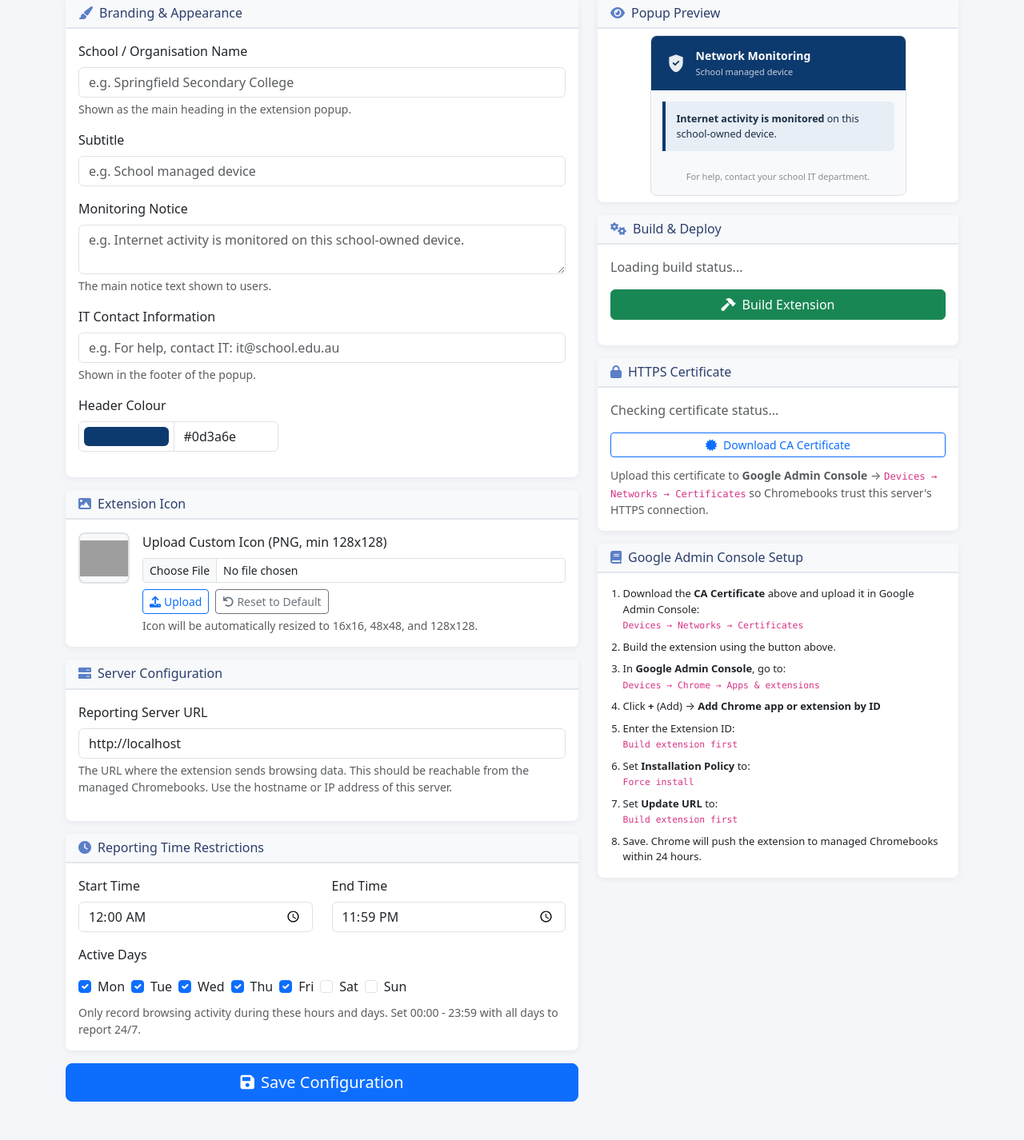
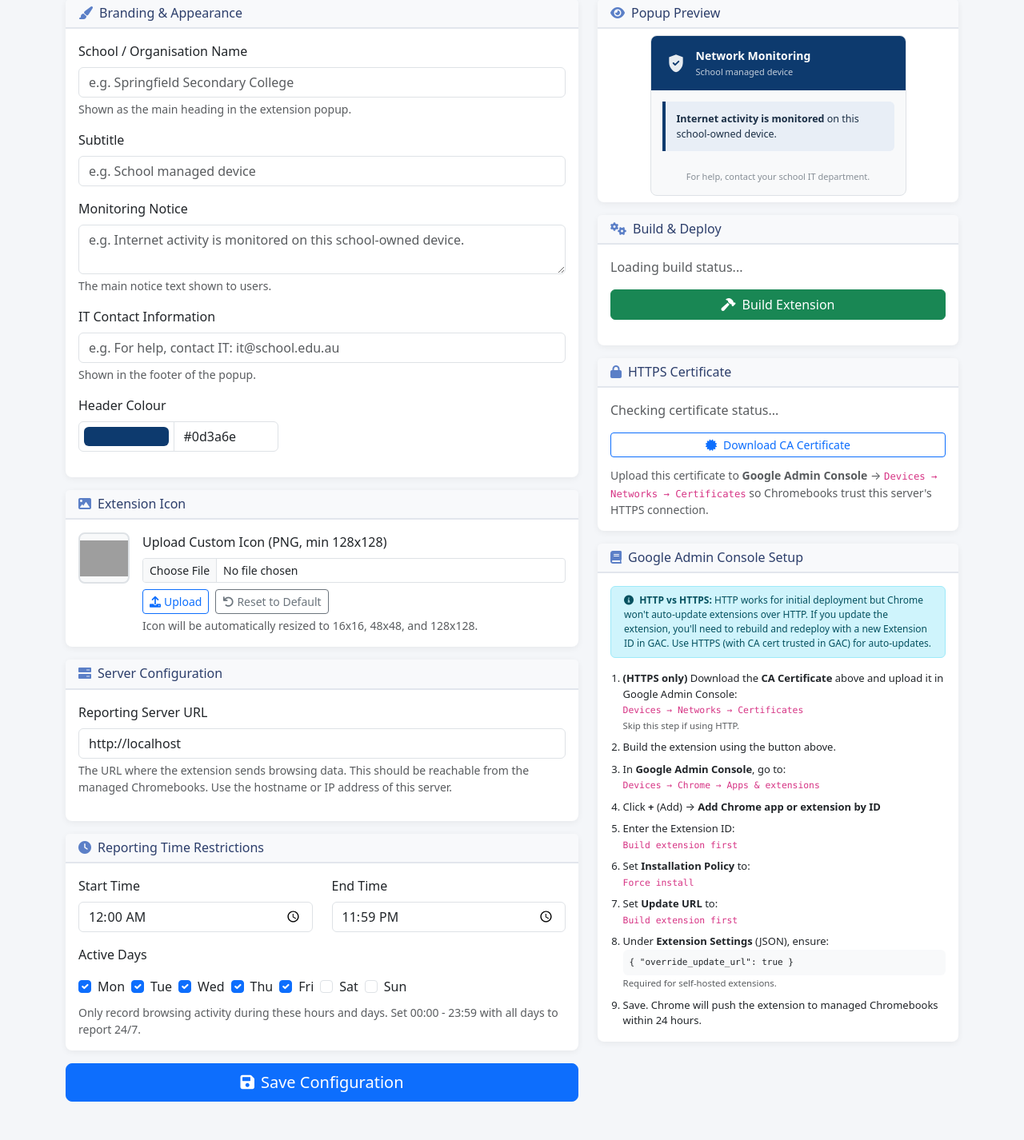
Before and after one commit to hefi46/BrowserReporterConsole, a FastAPI app: template backend/templates/extension.html in a window 1280 px wide. Shown: the part 226-1652 px from the top of the page at 80% size. Run offline with FastAPI, Linux system fonts and the light colour scheme; the template is opened without the code that fills it, so the values that code supplies are empty; parts of the project's set-up code (start-up, migrations or seed data) failed here and were passed over; grey boxes are pictures that could not be loaded.

Commit message:
Enable HTTP hosting for extension deployment
Default server URL changed to http://browserreporter:8000 so extensions
work without HTTPS certificate trust (GAC cert distribution blocked by
domain admin). Updated GCC instructions to explain HTTP vs HTTPS
trade-offs and added override_update_url guidance.

Co-Authored-By: Claude Opus 4.6 <noreply@anthropic.com>

```diff
--- a/backend/crx_builder.py
+++ b/backend/crx_builder.py
@@ -145,7 +145,7 @@ def _build_popup_html(config: dict) -> str:
 
 def _build_background_js(config: dict) -> str:
     """Generate background.js with server URL and time restrictions."""
-    server_url = config.get("server_url", "https://browserreporter").rstrip("/")
+    server_url = config.get("server_url", "http://browserreporter:8000").rstrip("/")
     start_time = config.get("reporting_start_time", "00:00")
     end_time = config.get("reporting_end_time", "23:59")
     active_days = config.get("reporting_days", [0, 1, 2, 3, 4, 5, 6])
@@ -560,7 +560,7 @@ def build_extension(config: dict, pem_key: str,
         (crx_bytes, extension_id, update_xml)
     """
     version = config.get("version", "1.0.0")
-    server_url = config.get("server_url", "https://browserreporter").rstrip("/")
+    server_url = config.get("server_url", "http://browserreporter:8000").rstrip("/")
 
     # Generate extension files
     manifest = MANIFEST_TEMPLATE.format(
--- a/backend/routers/extension.py
+++ b/backend/routers/extension.py
@@ -38,7 +38,7 @@ DEFAULT_CONFIG = {
     "notice_text": "Internet activity is monitored on this school-owned device. "
                    "All websites visited are logged in accordance with school policy.",
     "header_color": "#0d3a6e",
-    "server_url": "https://browserreporter",
+    "server_url": "http://browserreporter:8000",
     "reporting_start_time": "00:00",
     "reporting_end_time": "23:59",
     "reporting_days": [0, 1, 2, 3, 4, 5, 6],
--- a/backend/templates/extension.html
+++ b/backend/templates/extension.html
@@ -276,11 +276,19 @@
                     <h6 class="mb-0"><i class="fas fa-book me-2"></i>Google Admin Console Setup</h6>
                 </div>
                 <div class="card-body">
+                    <!-- HTTP vs HTTPS note -->
+                    <div class="alert alert-info py-2 mb-3" style="font-size: 12px;">
+                        <i class="fas fa-info-circle me-1"></i>
+                        <strong>HTTP vs HTTPS:</strong> HTTP works for initial deployment but Chrome won't auto-update
+                        extensions over HTTP. If you update the extension, you'll need to rebuild and redeploy
+                        with a new Extension ID in GAC. Use HTTPS (with CA cert trusted in GAC) for auto-updates.
+                    </div>
                     <div id="gccInstructions">
                         <ol class="mb-0" style="font-size: 13px; padding-left: 1.2em;">
                             <li class="mb-2">
-                                Download the <strong>CA Certificate</strong> above and upload it in Google Admin Console:<br>
-                                <code>Devices &rarr; Networks &rarr; Certificates</code>
+                                <strong>(HTTPS only)</strong> Download the <strong>CA Certificate</strong> above and upload it in Google Admin Console:<br>
+                                <code>Devices &rarr; Networks &rarr; Certificates</code><br>
+                                <small class="text-muted">Skip this step if using HTTP.</small>
                             </li>
                             <li class="mb-2">
                                 Build the extension using the button above.
@@ -303,6 +311,11 @@
                             <li class="mb-2">
                                 Set <strong>Update URL</strong> to:<br>
                                 <code id="updateUrlDisplay" class="user-select-all">Build extension first</code>
+                            </li>
+                            <li class="mb-2">
+                                Under <strong>Extension Settings</strong> (JSON), ensure:<br>
+                                <pre class="bg-light p-2 rounded mb-0" style="font-size: 11px;">{ "override_update_url": true }</pre>
+                                <small class="text-muted">Required for self-hosted extensions.</small>
                             </li>
                             <li>
                                 Save. Chrome will push the extension to managed Chromebooks within 24 hours.
```
